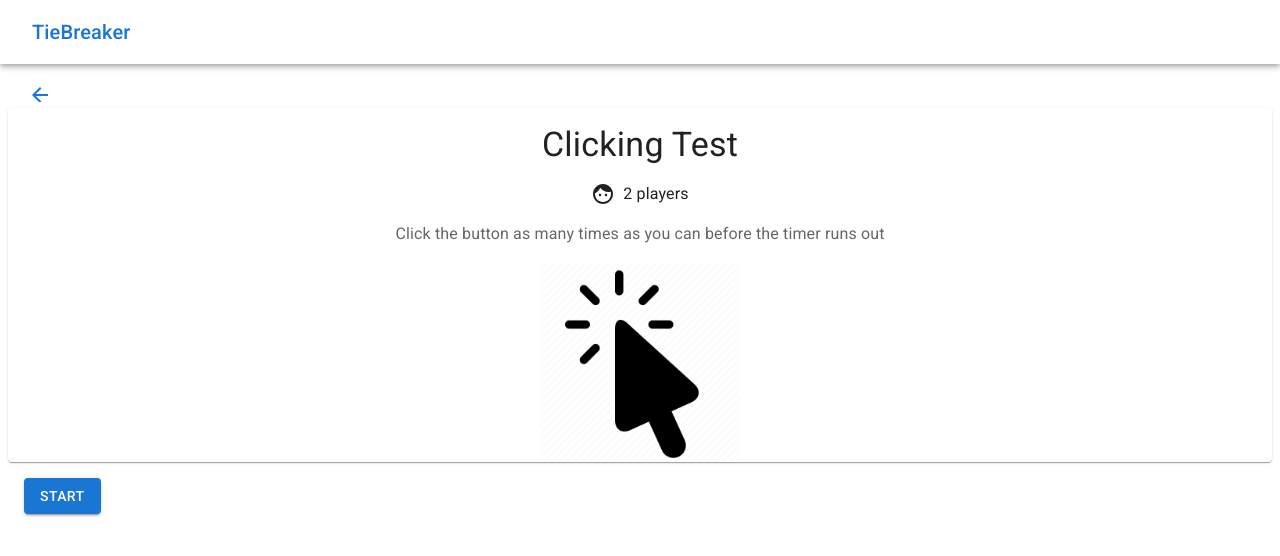
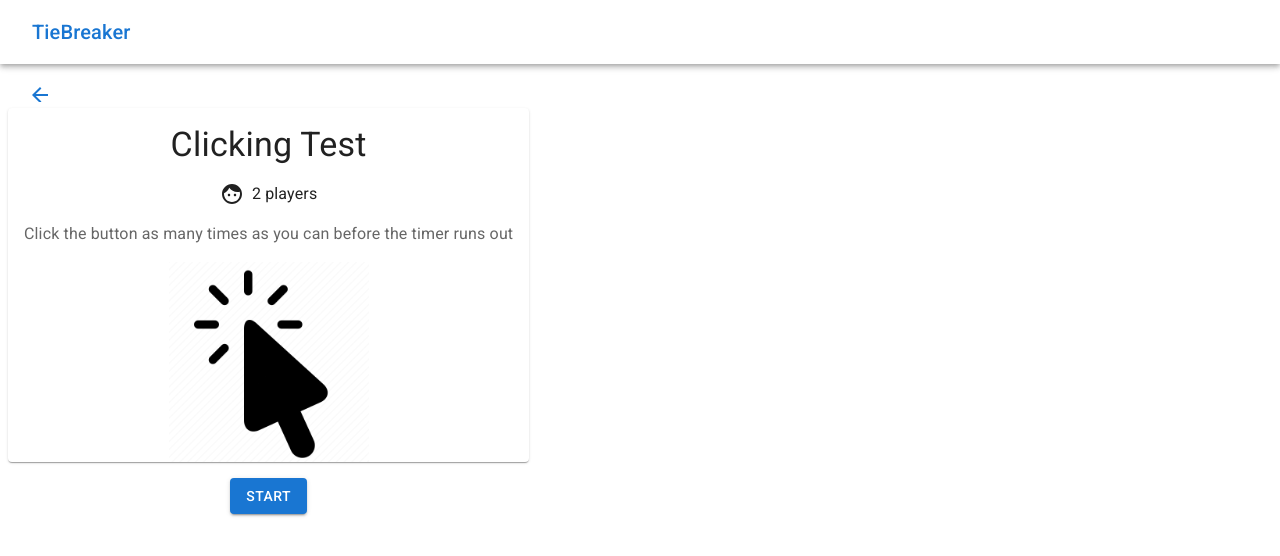
Before and after one commit to Glenn-Chiang/TieBreaker, a React (Vite) app: page /games/click-test in a window 1280 px wide. Shown: the top 556 px of the page. Built offline with nearby package versions, Linux system fonts and the light colour scheme.

Commit message:
Fix GamePageLayout

```diff
--- a/src/components/NavBar.tsx
+++ b/src/components/NavBar.tsx
@@ -4,7 +4,7 @@ import { Link as RouterLink} from "react-router";
 export default function NavBar() {
   return (
     <AppBar position="sticky" color="inherit" >
-      <Toolbar>
+      <Toolbar >
         <Link
           component={RouterLink}
           to={"/"}
--- a/src/pages/GamePageLayout.tsx
+++ b/src/pages/GamePageLayout.tsx
@@ -6,9 +6,16 @@ import { ConfettiProvider } from "../components/ConfettiProvider";
 export default function GamePageLayout() {
   return (
     <ConfettiProvider>
-      <Box display={"flex"} flexDirection={"column"} justifyContent={"center"} alignItems={"start"}>
+      <Box
+        display={"flex"}
+        flexDirection={"column"}
+        justifyContent={"center"}
+        alignItems={"start"}
+      >
         <BackButton />
-        <Outlet />
+        <Box>
+          <Outlet />
+        </Box>
       </Box>
     </ConfettiProvider>
   );
```
